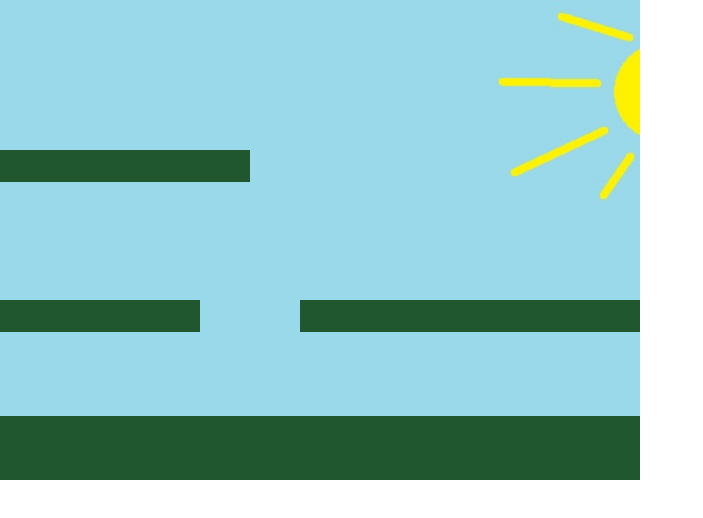
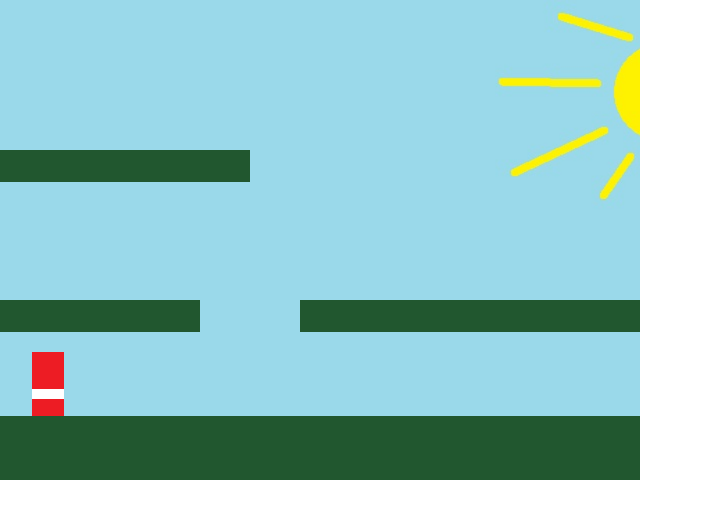
Before and after one commit to hasot/nav2018, a plain HTML site: page main.html in a window 1280 px wide. Shown: the whole page, without its empty margins (0-703 px from the left). Drawn offline with Linux system fonts and the light colour scheme; animation ran at ten frames a second.

Commit message:
add NAVALNII

```diff
--- /dev/null
+++ b/js/player.js
@@ -0,0 +1,61 @@
+
+var facing = 'left';
+var jumpTimer = 0;
+var cursors;
+var jumpButton;
+
+function player(player) {
+     // The player and its settings
+     player = game.add.sprite(32, game.world.height - 150, 'player');
+
+         //  We need to enable physics on the player
+         game.physics.arcade.enable(player);
+
+         //  Player physics properties. Give the little guy a slight bounce.
+         player.body.bounce.y = 0.2;
+         player.body.gravity.y = 300;
+         player.body.collideWorldBounds = true;
+
+                //  Our two animations, walking left and right.
+        player.animations.add('left', [0, 1, 2, 3], 10, true);
+        player.animations.add('right', [5, 6, 7, 8], 10, true);
+
+        return player;
+}
+function keyPlayer(player) {
+   //  Collide the player and the stars with the platforms
+   var hitPlatform = game.physics.arcade.collide(player, platforms);
+
+    //  Reset the players velocity (movement)
+    player.body.velocity.x = 0;
+
+        if (cursors.left.isDown)
+        {
+            //  Move to the left
+            player.body.velocity.x = -150;
+
+        }
+        else if (cursors.right.isDown)
+        {
+            //  Move to the right
+            player.body.velocity.x = 150;
+
+        }
+        else
+        {
+            //  Stand still
+
+
+            player.frame = 4;
+        }
+        //  Allow the player to jump if they are touching the ground.
+        if (cursors.up.isDown && player.body.touching.down && hitPlatform)
+        {
+            console.log("jump")
+            player.body.velocity.y = -300;
+        }
+        if (fightButton.isDown)
+        {
+            console.log("Z")
+        }
+}
--- a/main.html
+++ b/main.html
@@ -4,6 +4,7 @@
 	<meta charset="UTF-8" />
 	<title>Phaser - Making your first game, part 1</title>
     <script src="js/phaser.min.js"></script>
+    <script src="js/player.js"></script>
     <style type="text/css">
         body {
             margin: 0;
@@ -17,8 +18,11 @@ var game = new Phaser.Game(640, 480, Phaser.AUTO, '', { preload: preload, create
 function preload() {
     game.load.image('background', 'assets/level1Background.png');
     game.load.image('ground', 'assets/platform.png');
+    game.load.image('player', 'assets/player.png');
 
 }
+var player;
+
 function create() {
      //  We're going to be using physics, so enable the Arcade Physics system
      game.physics.startSystem(Phaser.Physics.ARCADE);
@@ -48,12 +52,15 @@ function create() {
     ledge = platforms.create(-200, 300, 'ground');
 
     ledge.body.immovable = true;
-
     ledge = platforms.create(-150, 150, 'ground');
-
     ledge.body.immovable = true;
+    player =  player();
+    cursors = game.input.keyboard.createCursorKeys();
+    fightButton = game.input.keyboard.addKey(Phaser.Keyboard.Z);
 }
 function update() {
+
+       keyPlayer(player);
 }
 </script>
 
```
